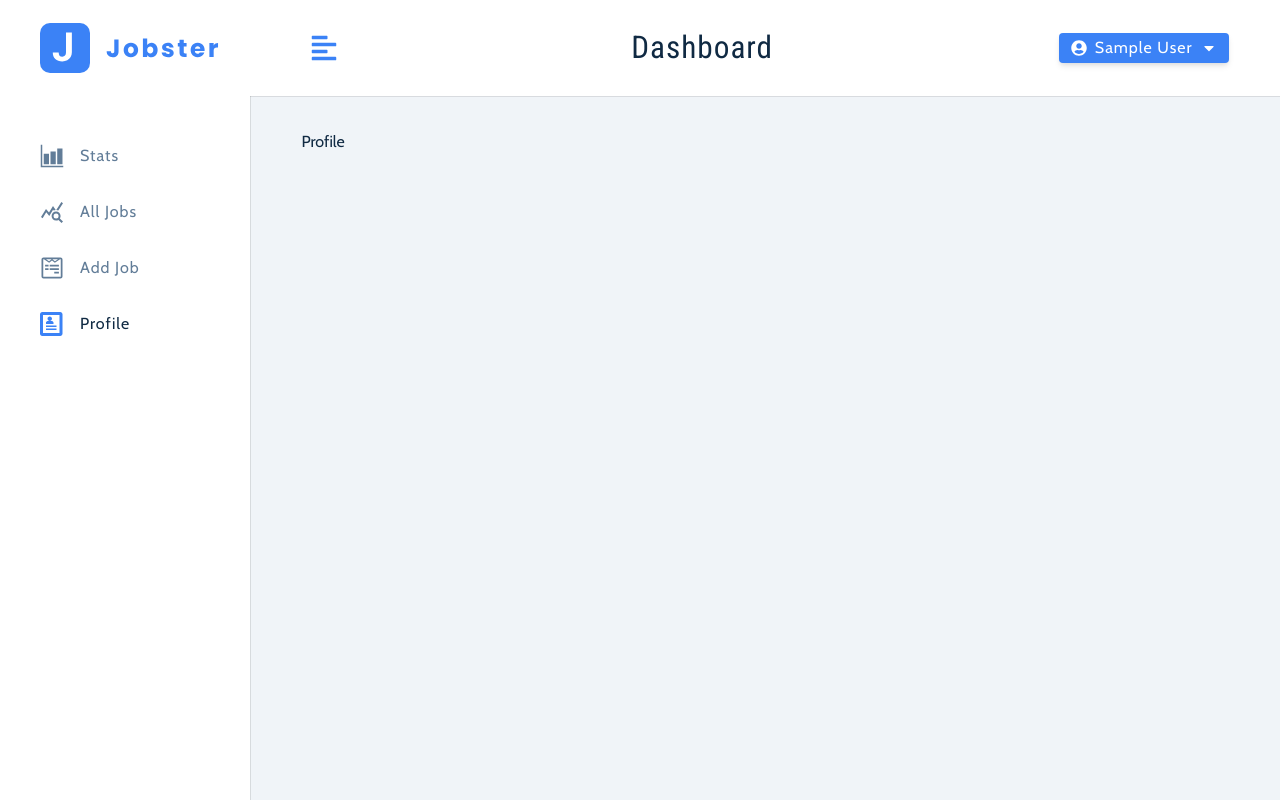
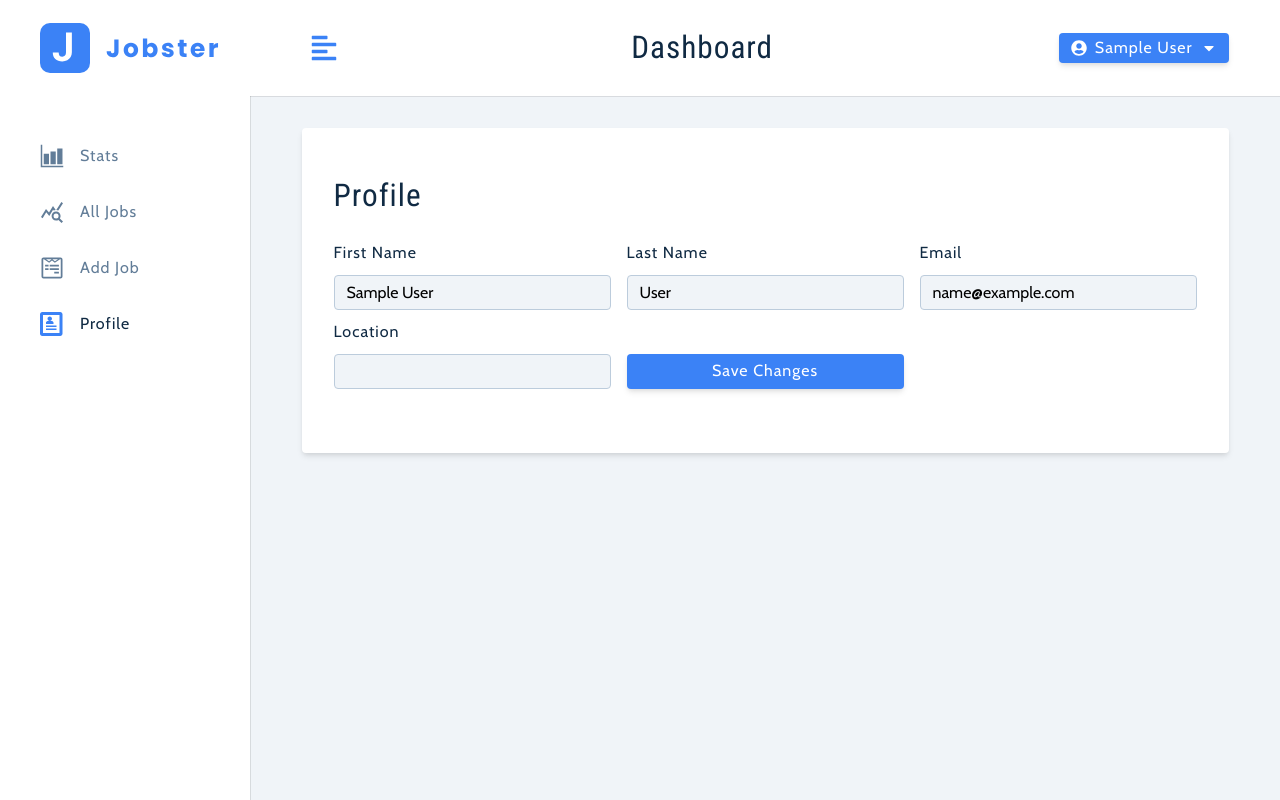
Before and after one commit to mattbuttondev/jobster-redux, a React (Vite) app: page /profile in a window 1280 px wide. Built offline with nearby package versions, Linux system fonts and the light colour scheme; sample sign-in values are in the browser's storage.

Commit message:
feat: Add Profile page
This commit introduces the profile page, allowing registered users to view and update their account details. An "updateUser" thunk has also been created within the user slice.

```diff
--- a/src/features/user/userSlice.js
+++ b/src/features/user/userSlice.js
@@ -1,5 +1,5 @@
 import { createSlice } from "@reduxjs/toolkit";
-import { loginUser, registerUser } from "./userThunks";
+import { loginUser, registerUser, updateUser } from "./userThunks";
 import { toast } from "react-toastify";
 import {
   addUserToLocalStorage,
@@ -55,6 +55,20 @@ const userSlice = createSlice({
       .addCase(loginUser.rejected, (state, { payload }) => {
         state.isLoading = false;
         toast.error(payload);
+      })
+      .addCase(updateUser.pending, (state) => {
+        state.isLoading = true;
+      })
+      .addCase(updateUser.fulfilled, (state, { payload }) => {
+        const { user } = payload;
+        state.isLoading = false;
+        state.user = user;
+        addUserToLocalStorage(user);
+        toast.success("Your details have been updated");
+      })
+      .addCase(updateUser.rejected, (state, { payload }) => {
+        state.isLoading = false;
+        toast.error(payload);
       });
   },
 });
--- a/src/features/user/userThunks.js
+++ b/src/features/user/userThunks.js
@@ -1,5 +1,6 @@
 import { createAsyncThunk } from "@reduxjs/toolkit";
 import { customFetch } from "../../utils/axios";
+import { logoutUser } from "./userSlice";
 
 export const registerUser = createAsyncThunk(
   "user/registerUser",
@@ -24,3 +25,23 @@ export const loginUser = createAsyncThunk(
     }
   }
 );
+
+export const updateUser = createAsyncThunk(
+  "user/updateUser",
+  async (user, thunkAPI) => {
+    try {
+      const resp = await customFetch.patch("/auth/updateUser", user, {
+        headers: {
+          Authorization: `Bearer ${thunkAPI.getState().user.user.token}`,
+        },
+      });
+      return resp.data;
+    } catch (error) {
+      if (error.response.status === 401) {
+        thunkAPI.dispatch(logoutUser());
+        return thunkAPI.rejectWithValue("Unauthorized! Logging Out...");
+      }
+      return thunkAPI.rejectWithValue(error.response.data.msg);
+    }
+  }
+);
--- a/src/pages/dashboard/Profile.jsx
+++ b/src/pages/dashboard/Profile.jsx
@@ -1,5 +1,77 @@
+import { useState } from "react";
+import { FormRow } from "../../components";
+import Wrapper from "../../assets/wrappers/DashboardFormPage";
+import { useDispatch, useSelector } from "react-redux";
+import { toast } from "react-toastify";
+import { updateUser } from "../../features/user/userThunks";
+
 const Profile = () => {
-  return <div>Profile</div>;
+  const { isLoading, user } = useSelector((store) => store.user);
+  const dispatch = useDispatch();
+
+  const [userData, setUserData] = useState({
+    name: user?.name || "",
+    email: user?.email || "",
+    lastName: user?.lastName || "",
+    location: user?.location || "",
+  });
+
+  const handleSubmit = (e) => {
+    e.preventDefault();
+    const { name, email, lastName, location } = userData;
+    if (!name || !email || !lastName || !location) {
+      toast.error("Please fill out all fields");
+      return;
+    }
+    dispatch(updateUser(userData));
+  };
+
+  const handleChange = (e) => {
+    const name = e.target.name;
+    const value = e.target.value;
+    setUserData({ ...userData, [name]: value });
+  };
+
+  return (
+    <Wrapper>
+      <form className="form" onSubmit={handleSubmit}>
+        <h3>profile</h3>
+        <div className="form-center">
+          <FormRow
+            type="text"
+            labelText="first name"
+            name="name"
+            value={userData.name}
+            handleChange={handleChange}
+          />
+          <FormRow
+            type="text"
+            labelText="last name"
+            name="lastName"
+            value={userData.lastName}
+            handleChange={handleChange}
+          />
+          <FormRow
+            type="email"
+            labelText="email"
+            name="email"
+            value={userData.email}
+            handleChange={handleChange}
+          />
+          <FormRow
+            type="text"
+            labelText="location"
+            name="location"
+            value={userData.location}
+            handleChange={handleChange}
+          />
+          <button type="submit" className="btn btn-block" disabled={isLoading}>
+            {isLoading ? "please wait..." : "save changes"}
+          </button>
+        </div>
+      </form>
+    </Wrapper>
+  );
 };
 
 export default Profile;
```
